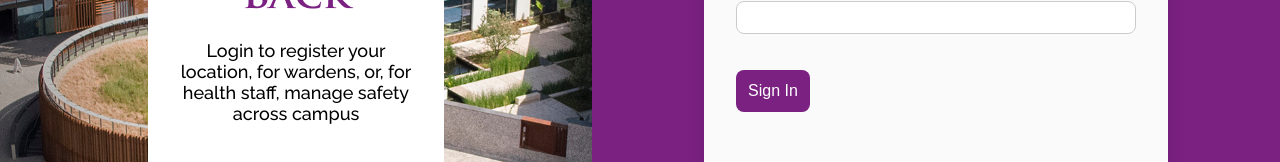
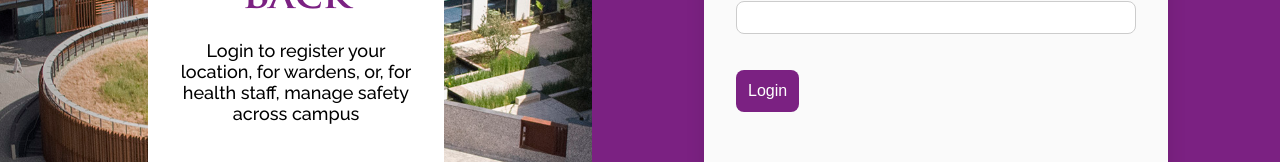
Before and after one commit to Reuben-Shaw/fire-warden-frontend, a React (Create React App) app: page / in a window 1280 px wide. Shown: the part 380-542 px from the top of the page. Built offline with nearby package versions, Linux system fonts and the light colour scheme.

Commit message:
Minor fix to login page for testing

```diff
--- a/src/pages/Login.jsx
+++ b/src/pages/Login.jsx
@@ -146,7 +146,7 @@
               onChange={handlePasswordChange}
               required
             />
-            <button type='submit'>Sign In</button>
+            <button type='submit'>{isRegistering ? 'Register' : 'Login'}</button>
             <p className="register-text">
               {isRegistering ? 'Already have an account?' : 'Don\'t have an account?'}{' '}
               <a
```
